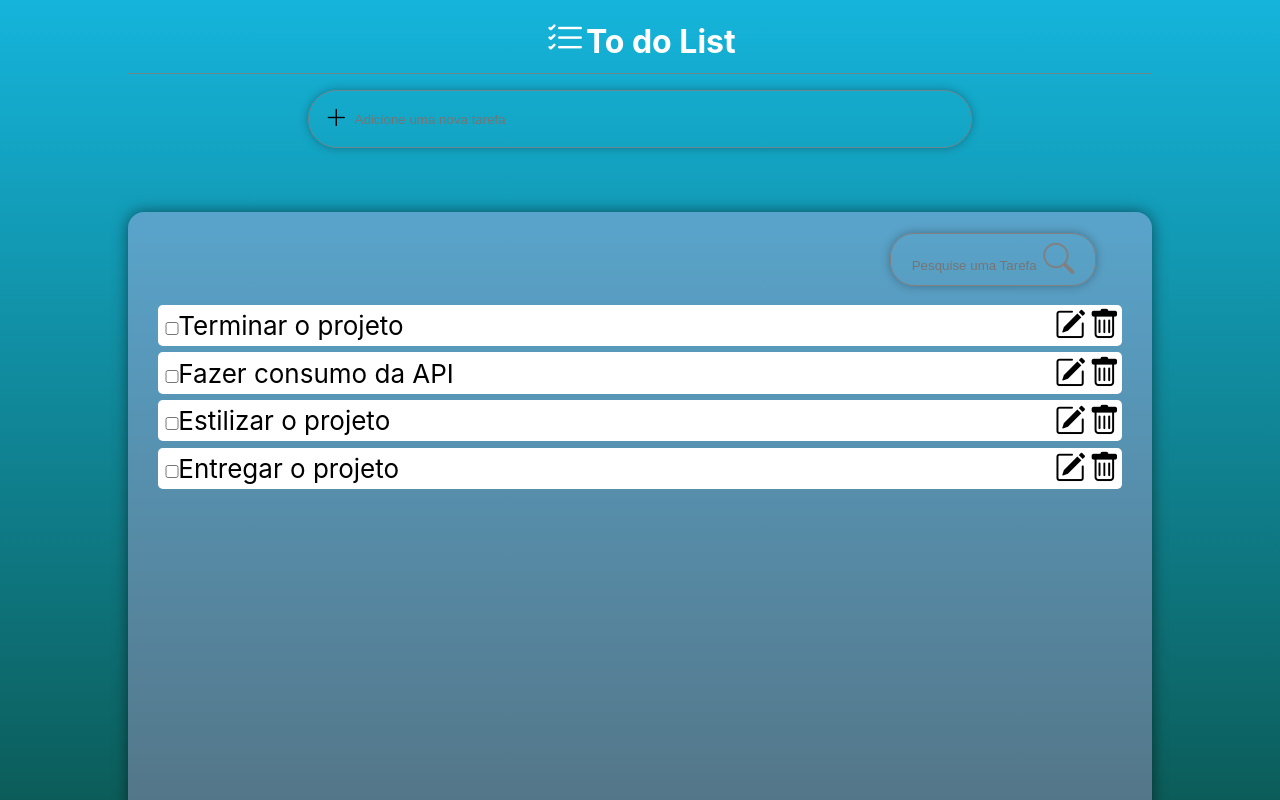
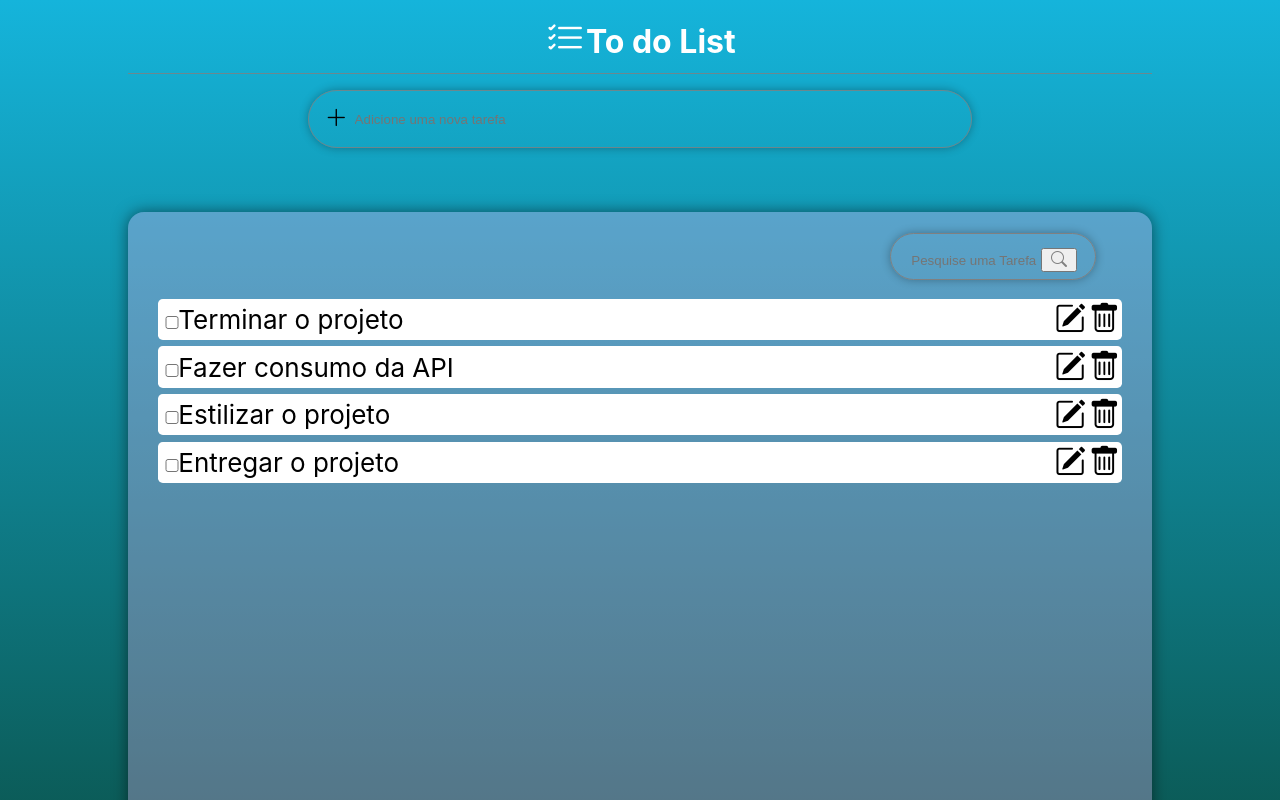
Before and after one commit to SraSidle/To_do_List-React-P01-M04, a React (Create React App) app in the folder projeto-to-do-list/: page / in a window 1280 px wide. Shown: the top 800 px of the page. Built offline with nearby package versions, Linux system fonts and the light colour scheme; no server answers; data requests are answered from the project's data file.

Commit message:
manipulacao get by =id

```diff
--- a/projeto-to-do-list/src/components/Search/Search.jsx
+++ b/projeto-to-do-list/src/components/Search/Search.jsx
@@ -1,24 +1,39 @@
-import React,{useState, useEffect} from 'react'
-import { TasksServices } from '../../services/TasksServices';
+import React, { useState, useEffect } from "react";
 import "./search.css";
+import { tasks } from "../../mocks/list";
+//import { Api } from "../../helpers/Api";
+import { TasksServices } from "../../services/TasksServices";
 
 function SearchTask() {
+  const [found, setFound] = useState();
 
-  const [found, setFound] = useState([]);
+  const searchClick = async () => {
+    const task_id_search = document.getElementById("search--input").value;
+    const response = await TasksServices.getById(task_id_search);
+    setFound(response)
+ };
 
-  useEffect(()=>{
-     TasksServices.getById().then(setFound)
-  }, [])
+  useEffect(() => {
+    searchClick()
+  }, []);
 
   return (
     <div className="align-end">
       <div className="search--task">
         <input
+          id="search--input"
           className="search"
           type="text"
           placeholder="Pesquise uma Tarefa"
         />
-        <i className="bi bi-search"></i>
+        <button
+          type="button"
+          onClick={() => {
+            searchClick();
+          }}
+        >
+          <i className="bi bi-search"></i>
+        </button>
       </div>
     </div>
   );
```
